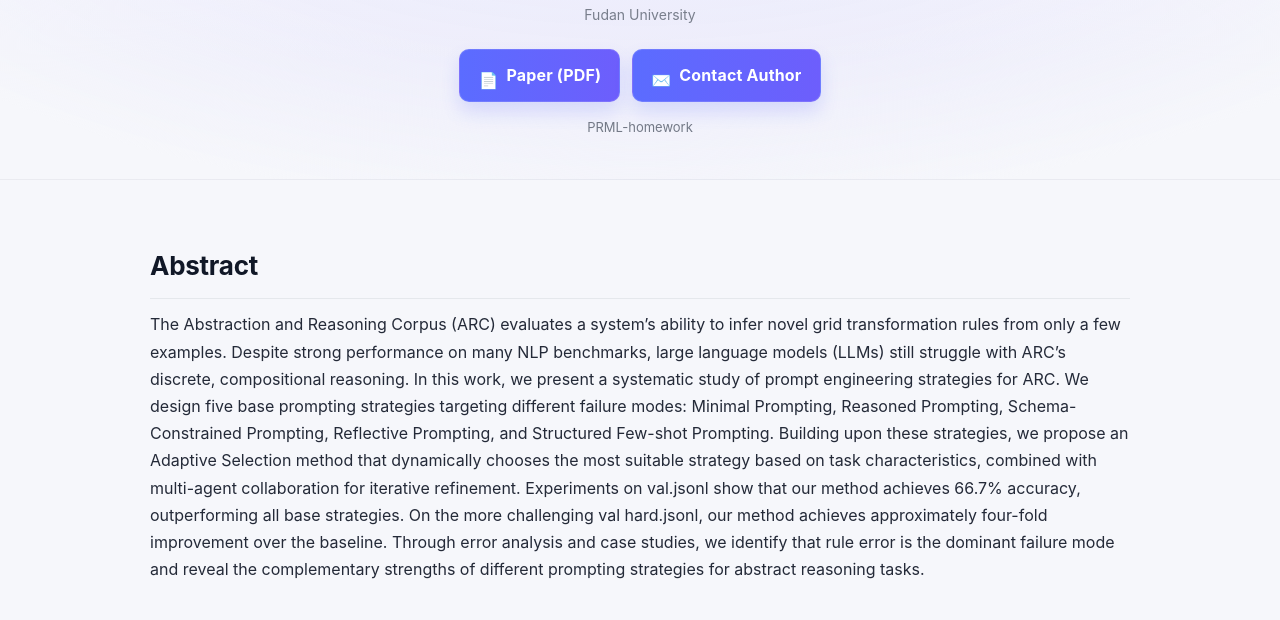
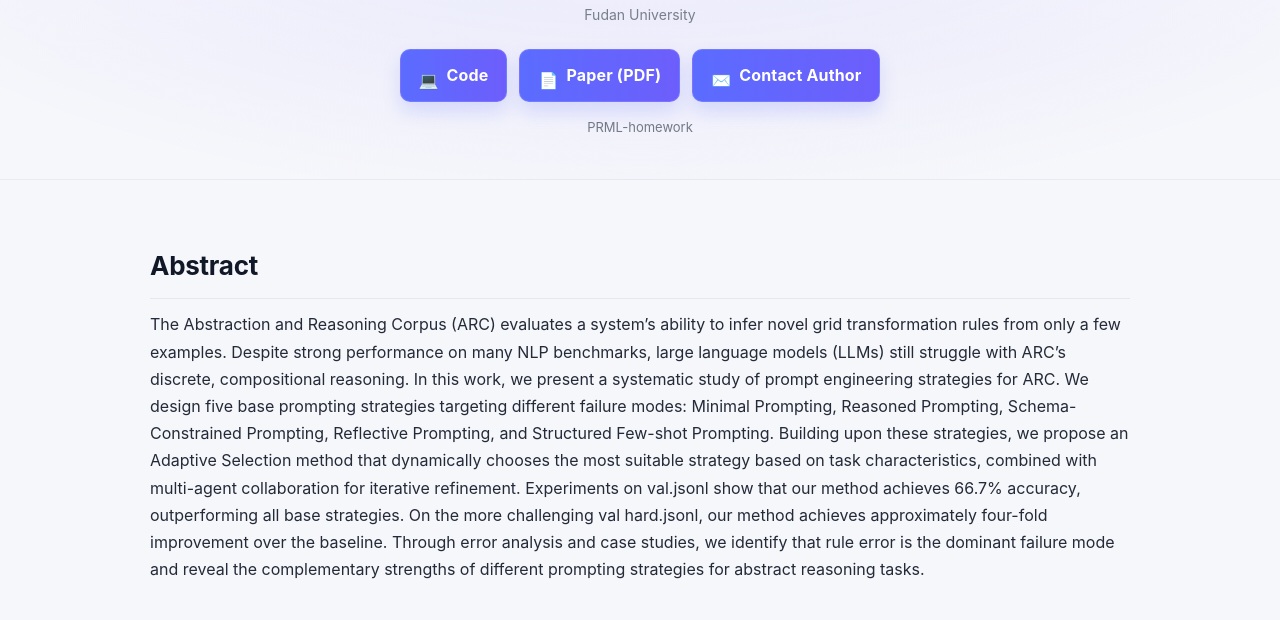
Before and after one commit to ArkaZhuo/ARC, a plain HTML site: page index.html in a window 1280 px wide. Shown: the part 164-784 px from the top of the page. Drawn offline with Linux system fonts and the light colour scheme.

Commit message:
Add Code button

```diff
--- a/index.html
+++ b/index.html
@@ -17,6 +17,11 @@
       <p class="affiliations">Fudan University</p>
 
       <div class="badges">
+        <a class="btn" href="#" onclick="alert('Code has been uploaded to eLearning'); return false;">
+          <span class="icon">💻</span>
+          Code
+        </a>
+
         <a class="btn" href="ARC.pdf">
           <span class="icon">📄</span>
           Paper (PDF)
```
